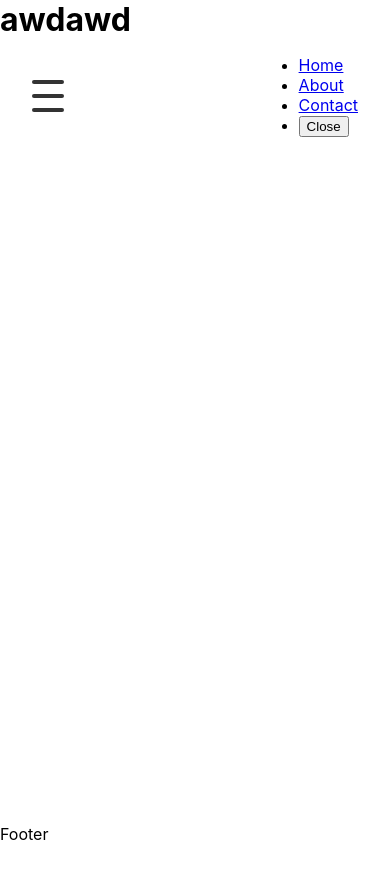
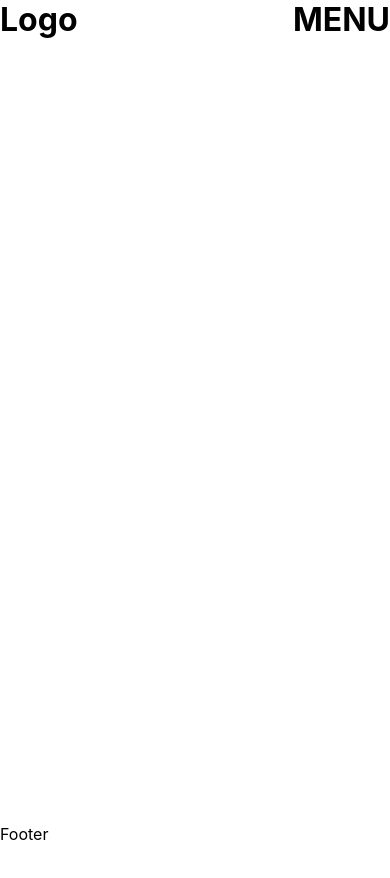
Before and after one commit to Elkhan2003/DevX-React-JS, a React (Vite) app in the folder vite-burger-menu/: page / in a window 390 px wide. Shown: the top 878 px of the page. Before the commit the page ends 844 px from the top, so only its background shows below. Built offline with nearby package versions, Linux system fonts and the light colour scheme.

Commit message:
Update menu

```diff
--- a/vite-burger-menu/src/components/wrapper/header/Header.jsx
+++ b/vite-burger-menu/src/components/wrapper/header/Header.jsx
@@ -6,14 +6,9 @@ export const Header = () => {
 
 	return (
 		<>
-			<div>
-				<h1>awdawd</h1>
+			<div className="header">
+				<h1>Logo</h1>
 				<nav>
-					<div className="burger-menu" onClick={() => setIsOpen(!isOpen)}>
-						<div className={isOpen ? "open" : ""} />
-						<div className={isOpen ? "open" : ""} />
-						<div className={isOpen ? "open" : ""} />
-					</div>
 					<ul className={isOpen ? "show" : ""}>
 						<li>
 							<a href="#">Home</a>
@@ -24,12 +19,18 @@ export const Header = () => {
 						<li>
 							<a href="#">Contact</a>
 						</li>
-						<li>
-							<button onClick={() => setIsOpen(false)}>Close</button>
-						</li>
 					</ul>
 				</nav>
+				<div className="burger-menu" onClick={() => setIsOpen(!isOpen)}>
+					{/* <div className={isOpen ? "open" : ""} />
+						<div className={isOpen ? "open" : ""} />
+						<div className={isOpen ? "open" : ""} /> */}
+					<h1>MENU</h1>
+				</div>
 			</div>
+			{/* <li>
+							<button onClick={() => setIsOpen(false)}>Close</button>
+						</li> */}
 		</>
 	);
 };
--- a/vite-burger-menu/src/components/wrapper/header/Header.scss
+++ b/vite-burger-menu/src/components/wrapper/header/Header.scss
@@ -1,60 +1,111 @@
+body {
+	height: 2000px;
+}
+.header {
+	display: flex;
+	justify-content: space-between;
+	align-items: center;
+	position: relative;
+}
 nav {
 	display: flex;
 	justify-content: space-between;
 	align-items: center;
 	padding: 1rem 2rem;
+
+	ul {
+		display: flex;
+		width: 100%;
+		justify-content: space-between;
+		padding: 0;
+
+		li {
+			list-style: none;
+
+			a {
+				margin: 0 20px;
+				text-decoration: none;
+			}
+		}
+	}
+}
+.burger-menu {
+	display: none;
 }
 
-.burger-menu {
-	display: flex;
-	flex-direction: column;
-	justify-content: space-between;
-	width: 2rem;
-	height: 2rem;
-	cursor: pointer;
+@media (max-width: 768px) {
+	nav {
+		ul {
+			display: none;
+		}
+
+		ul.show {
+			display: flex;
+			flex-direction: column;
+			align-items: center;
+			background: black;
+			max-width: 200px;
+			padding: 20px 70px;
+
+			position: absolute;
+			right: 0;
+			top: 50px;
+		}
+	}
+	.burger-menu {
+		display: block;
+	}
 }
+// .burger-menu {
+// 	display: flex;
+// 	flex-direction: column;
+// 	justify-content: space-between;
+// 	width: 2rem;
+// 	height: 2rem;
+// 	cursor: pointer;
+// }
 
-.burger-menu div {
-	width: 2rem;
-	height: 0.25rem;
-	background-color: #333;
-	border-radius: 10px;
-}
+// .burger-menu div {
+// 	width: 2rem;
+// 	height: 0.25rem;
+// 	background-color: #333;
+// 	border-radius: 10px;
+// }
 
-.show {
-	display: flex;
-	flex-direction: column;
-	justify-content: center;
-	align-items: center;
-	background-color: #fff;
-	position: absolute;
-	top: 3rem;
-	right: 0;
-	width: 100%;
-	height: 100vh;
-	z-index: 1;
-}
+// .show {
+// 	display: flex;
+// 	flex-direction: column;
+// 	justify-content: center;
+// 	align-items: center;
+// 	background-color: #fff;
+// 	position: absolute;
+// 	top: 3rem;
+// 	right: 0;
+// 	width: 100%;
+// 	height: 100vh;
+// 	z-index: 1;
+// }
 
-.show a {
-	display: block;
-	padding: 1rem 2rem;
-	text-decoration: none;
-	color: #333;
-}
+// .show a {
+// 	display: block;
+// 	padding: 1rem 2rem;
+// 	text-decoration: none;
+// 	color: #333;
+// }
 
-.open {
-	//position: relative;
-	z-index: 1000;
-}
+// .open {
+// 	//position: relative;
+// 	z-index: 1000;
+// }
 
-.open:nth-child(1) {
-	transform: rotate(45deg);
-}
+// .open:nth-child(1) {
+// 	transform: rotate(45deg);
+// }
 
-.open:nth-child(2) {
-	opacity: 0;
-}
+// .open:nth-child(2) {
+// 	opacity: 0;
+// }
 
-.open:nth-child(3) {
-	transform: rotate(-45deg);
-}
+// .open:nth-child(3) {
+// 	transform: rotate(-45deg);
+// }
```
